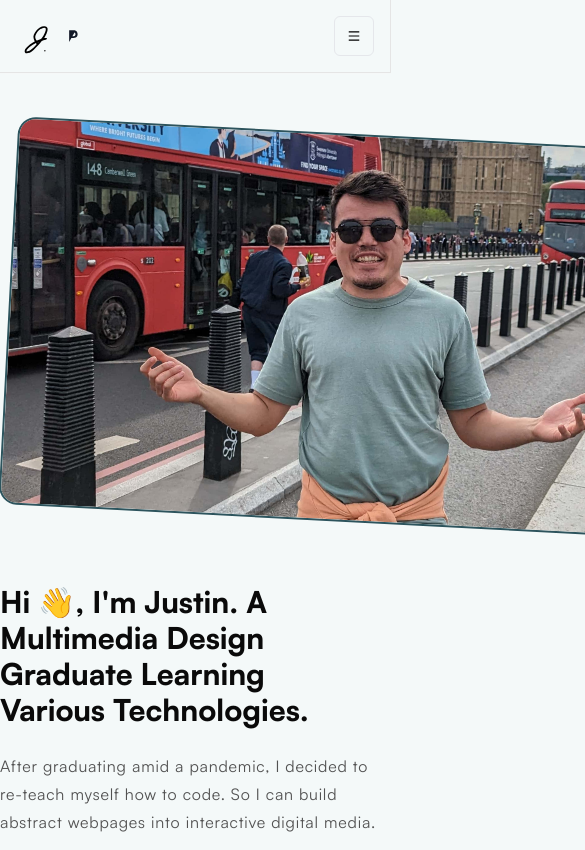
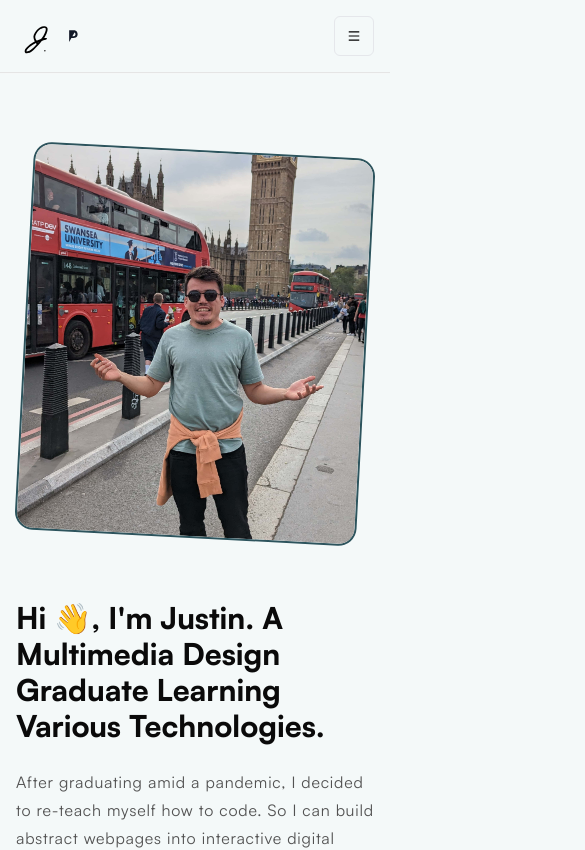
Before and after one commit to Justin-Bento/portfolio, a Next.js app: page /about in a window 390 px wide. Shown: the top 850 px of the page, 585 px wide, since content can reach past the window. Built offline with nearby package versions, Linux system fonts and the light colour scheme; no server answers.

Commit message:
fixed image

```diff
--- a/pages/about.tsx
+++ b/pages/about.tsx
@@ -18,14 +18,14 @@ export default function about() {
         <meta name="title" content="Justin Bento - About" />
         <meta name="description" content="Join me on an journey from multimedia design to web development. Explore interactive digital media with a passion for coding. " />
       </Head>
-      <div className="flex-auto h-screen">
+      <div className="flex-auto h-screen p-4 lg:p-0">
         <div className="sm:px-8 mt-16 sm:mt-32">
           <div className="mx-auto w-full lg:container lg:px-0">
             <div className="relative">
               <div className="grid grid-cols-1 gap-y-16 lg:grid-cols-2 lg:grid-rows-[auto_1fr] lg:gap-y-12">
                 <div className="lg:pl-20">
                   <div className="px-2.5 lg:max-w-none">
-                    <div className="aspect-video relative h-96 rotate-3">
+                    <div className="aspect-square w-full lg:aspect-video relative h-96 rotate-3">
                       <Image
                         fill
                         src="/media/london-picture.jpg"
```
